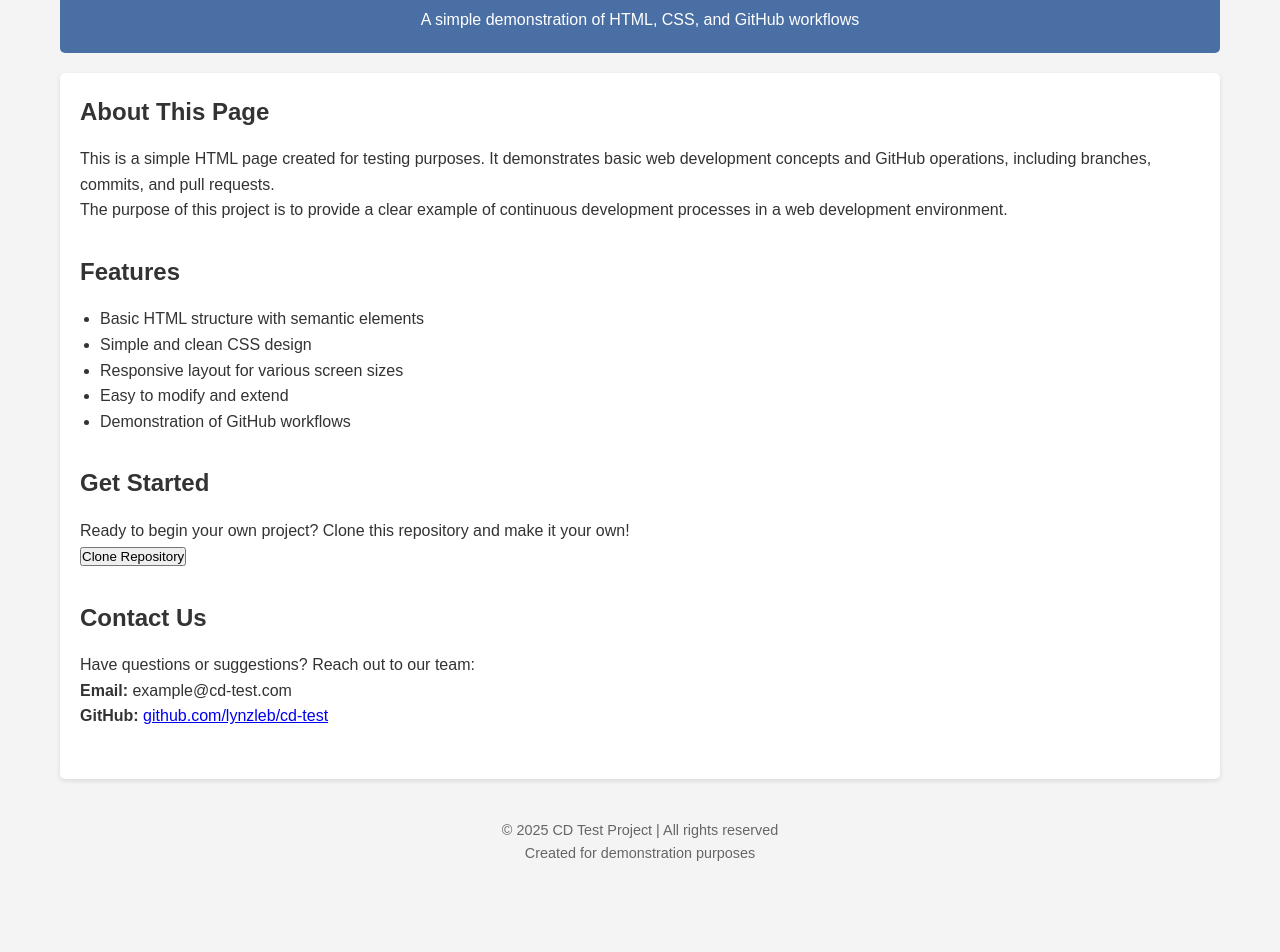
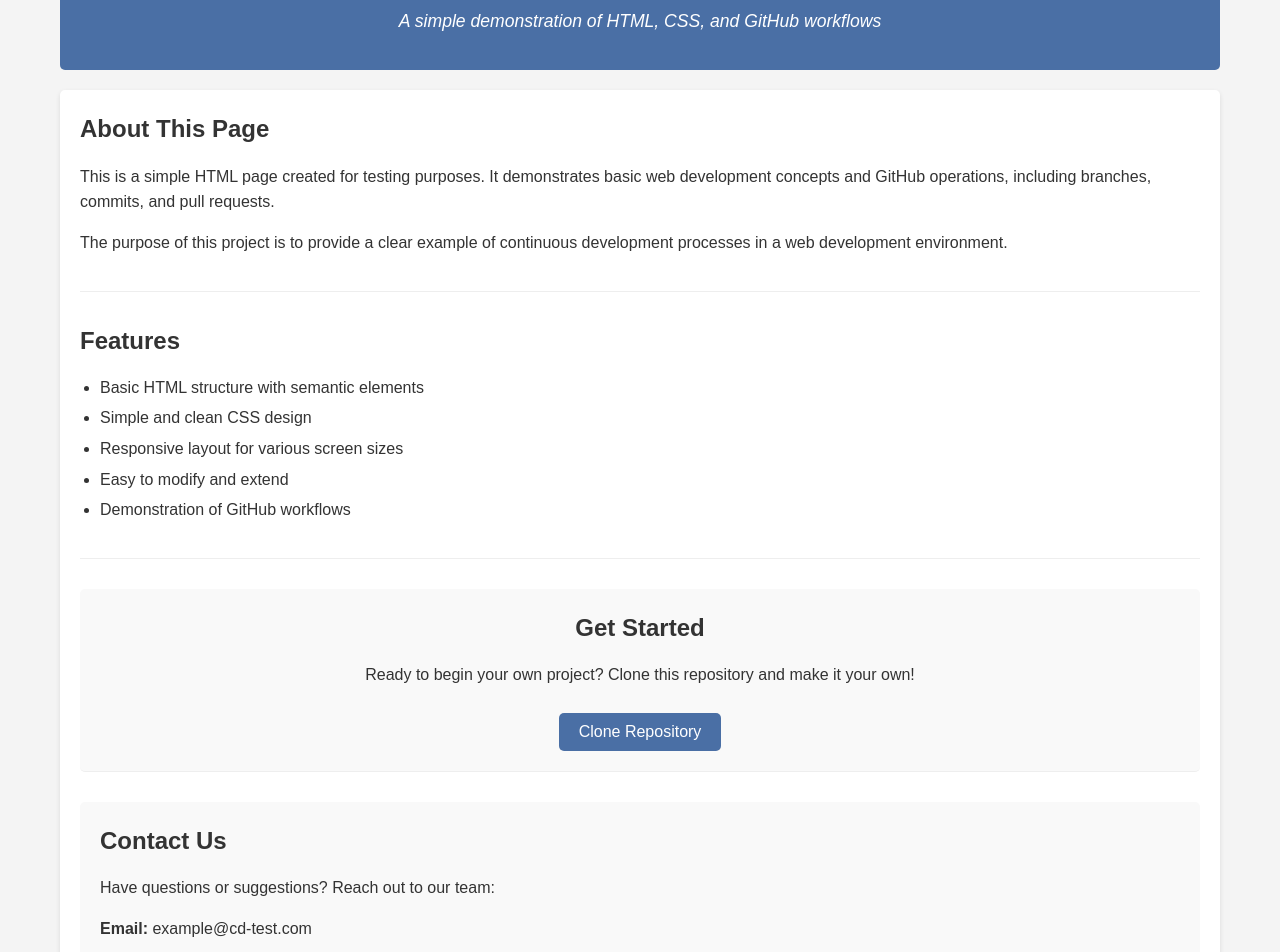
Before and after one commit to lynzleb/cd-test, a plain HTML site: page index.html in a window 1280 px wide. Shown: the part 99-1051 px from the top of the page. Before the commit the page ends 1004 px from the top, so only its background shows below. Drawn offline with Linux system fonts and the light colour scheme.

Commit message:
Update CSS for new content

```diff
--- a/styles.css
+++ b/styles.css
@@ -24,6 +24,12 @@ header {
     margin-bottom: 20px;
 }
 
+header .tagline {
+    font-style: italic;
+    margin-top: 10px;
+    font-size: 1.1em;
+}
+
 main {
     background-color: white;
     padding: 20px;
@@ -33,14 +39,73 @@ main {
 
 section {
     margin-bottom: 30px;
+    padding-bottom: 20px;
+    border-bottom: 1px solid #eee;
+}
+
+section:last-child {
+    border-bottom: none;
 }
 
 h1, h2 {
+    margin-bottom: 15px;
+    color: #333;
+}
+
+p {
     margin-bottom: 15px;
 }
 
 ul {
     margin-left: 20px;
+    margin-bottom: 15px;
+}
+
+li {
+    margin-bottom: 5px;
+}
+
+a {
+    color: #4a6fa5;
+    text-decoration: none;
+}
+
+a:hover {
+    text-decoration: underline;
+}
+
+.cta-section {
+    background-color: #f9f9f9;
+    padding: 20px;
+    border-radius: 5px;
+    text-align: center;
+}
+
+.cta-button {
+    display: inline-block;
+    background-color: #4a6fa5;
+    color: white;
+    padding: 10px 20px;
+    border: none;
+    border-radius: 5px;
+    font-size: 1em;
+    cursor: pointer;
+    transition: background-color 0.3s;
+    margin-top: 10px;
+}
+
+.cta-button:hover {
+    background-color: #3a5a8a;
+}
+
+.contact-section {
+    background-color: #f9f9f9;
+    padding: 20px;
+    border-radius: 5px;
+}
+
+.contact-info {
+    margin-top: 15px;
 }
 
 footer {
@@ -50,3 +115,13 @@ footer {
     font-size: 0.9em;
     color: #666;
 }
+
+@media (max-width: 768px) {
+    body {
+        padding: 10px;
+    }
+
+    header, main, section {
+        padding: 15px;
+    }
+}
```
